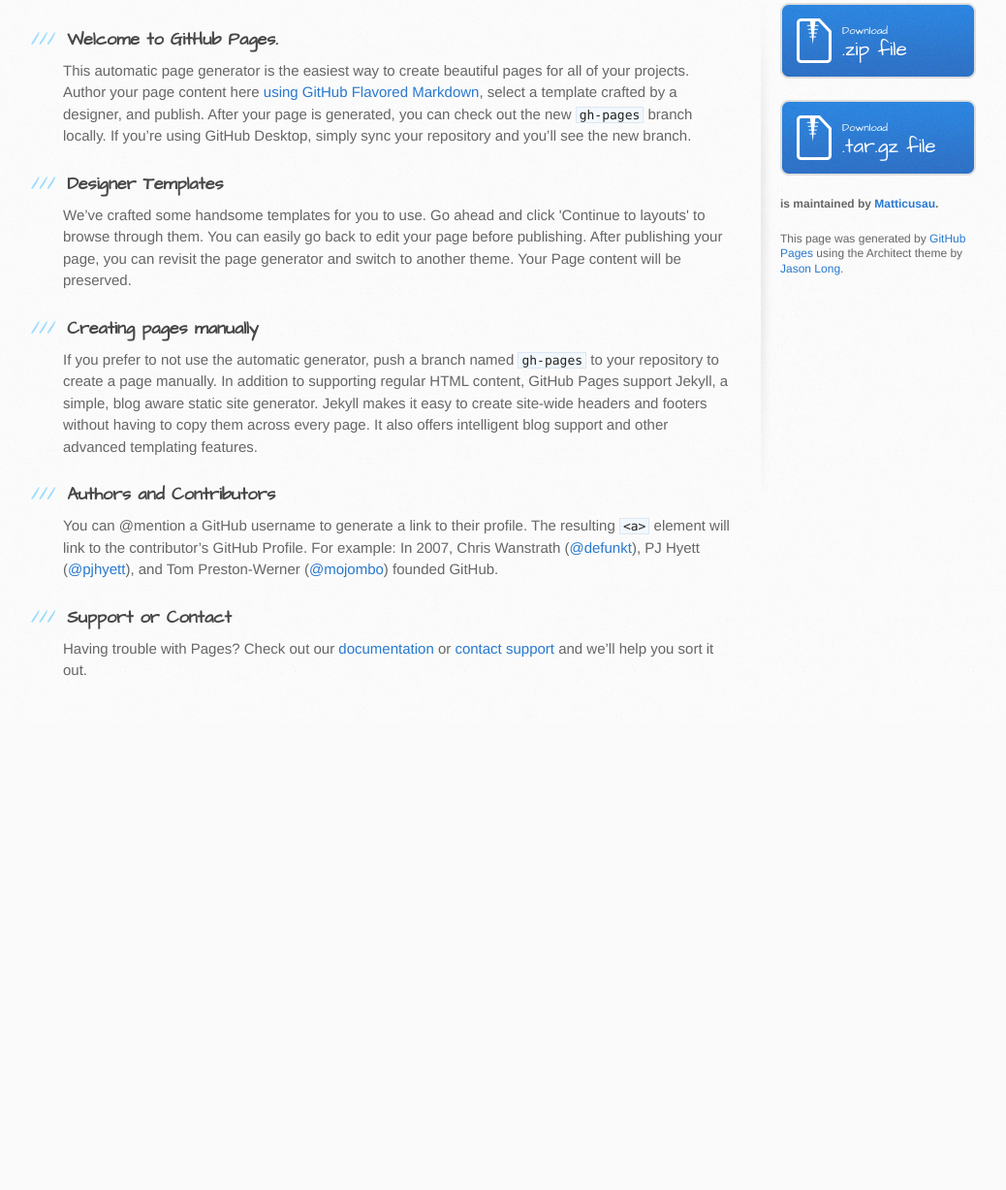
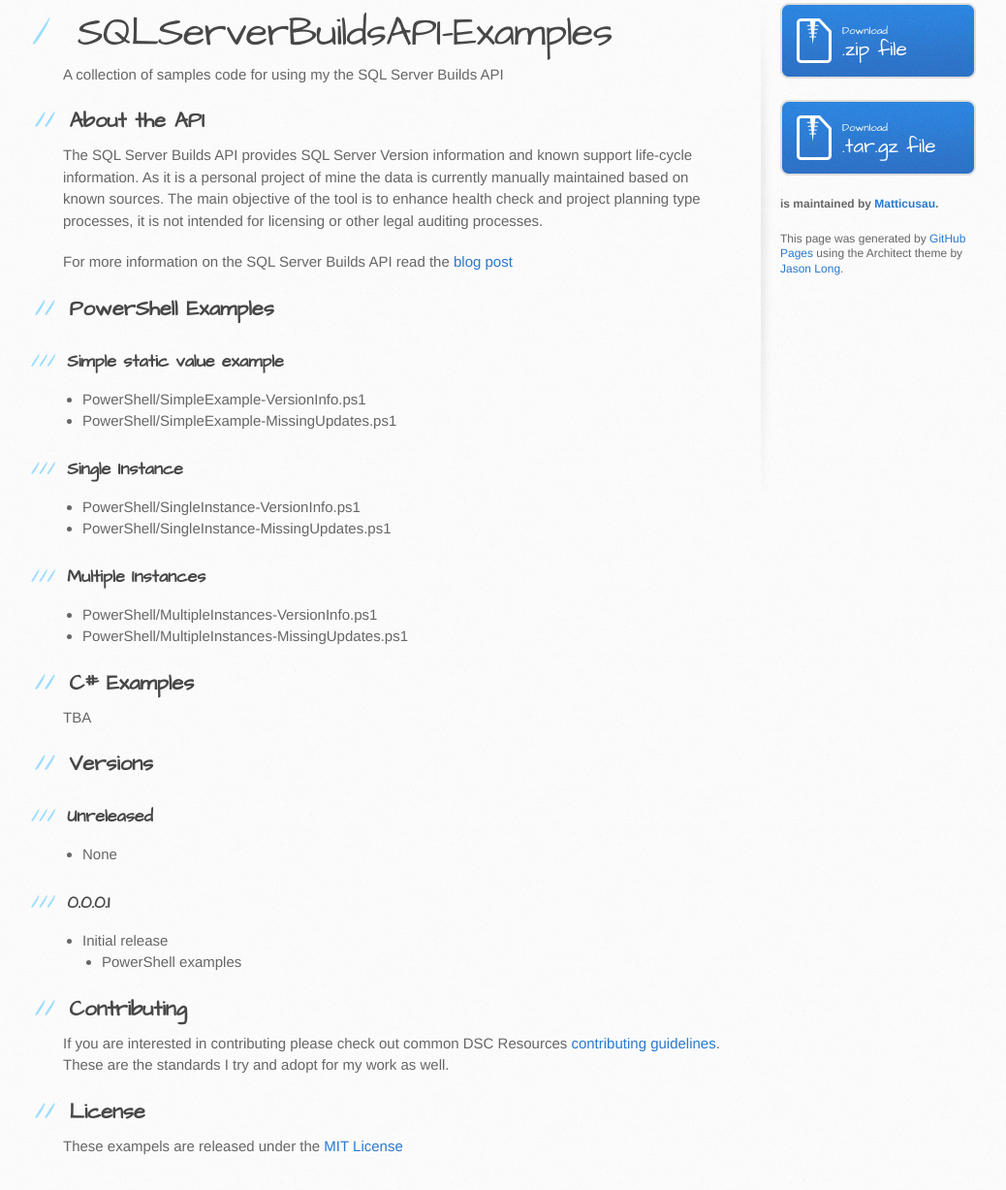
Before and after one commit to Matticusau/SQLServerBuildsAPI-Examples, a plain HTML site: page index.html in a window 1280 px wide. Shown: the part 335-1562 px from the top of the page at 97% size, without its empty margins (105-1143 px from the left). Before the commit the page ends 1080 px from the top, so only its background shows below. Drawn offline with Linux system fonts and the light colour scheme.

```diff
--- a/index.html
+++ b/index.html
@@ -28,30 +28,81 @@
     <div id="content-wrapper">
       <div class="inner clearfix">
         <section id="main-content">
-          <h3>
-<a id="welcome-to-github-pages" class="anchor" href="#welcome-to-github-pages" aria-hidden="true"><span aria-hidden="true" class="octicon octicon-link"></span></a>Welcome to GitHub Pages.</h3>
+          <h1>
+<a id="sqlserverbuildsapi-examples" class="anchor" href="#sqlserverbuildsapi-examples" aria-hidden="true"><span aria-hidden="true" class="octicon octicon-link"></span></a>SQLServerBuildsAPI-Examples</h1>
 
-<p>This automatic page generator is the easiest way to create beautiful pages for all of your projects. Author your page content here <a href="https://guides.github.com/features/mastering-markdown/">using GitHub Flavored Markdown</a>, select a template crafted by a designer, and publish. After your page is generated, you can check out the new <code>gh-pages</code> branch locally. If you’re using GitHub Desktop, simply sync your repository and you’ll see the new branch.</p>
+<p>A collection of samples code for using my the SQL Server Builds API</p>
+
+<h2>
+<a id="about-the-api" class="anchor" href="#about-the-api" aria-hidden="true"><span aria-hidden="true" class="octicon octicon-link"></span></a>About the API</h2>
+
+<p>The SQL Server Builds API provides SQL Server Version information and known support life-cycle information. As it is a personal project of mine the data is currently manually maintained based on known sources. The main objective of the tool is to enhance health check and project planning type processes, it is not intended for licensing or other legal auditing processes.</p>
+
+<p>For more information on the SQL Server Builds API read the <a href="http://blog.matticus.net">blog post</a></p>
+
+<h2>
+<a id="powershell-examples" class="anchor" href="#powershell-examples" aria-hidden="true"><span aria-hidden="true" class="octicon octicon-link"></span></a>PowerShell Examples</h2>
 
 <h3>
-<a id="designer-templates" class="anchor" href="#designer-templates" aria-hidden="true"><span aria-hidden="true" class="octicon octicon-link"></span></a>Designer Templates</h3>
+<a id="simple-static-value-example" class="anchor" href="#simple-static-value-example" aria-hidden="true"><span aria-hidden="true" class="octicon octicon-link"></span></a>Simple static value example</h3>
 
-<p>We’ve crafted some handsome templates for you to use. Go ahead and click 'Continue to layouts' to browse through them. You can easily go back to edit your page before publishing. After publishing your page, you can revisit the page generator and switch to another theme. Your Page content will be preserved.</p>
+<ul>
+<li>PowerShell/SimpleExample-VersionInfo.ps1</li>
+<li>PowerShell/SimpleExample-MissingUpdates.ps1</li>
+</ul>
 
 <h3>
-<a id="creating-pages-manually" class="anchor" href="#creating-pages-manually" aria-hidden="true"><span aria-hidden="true" class="octicon octicon-link"></span></a>Creating pages manually</h3>
+<a id="single-instance" class="anchor" href="#single-instance" aria-hidden="true"><span aria-hidden="true" class="octicon octicon-link"></span></a>Single Instance</h3>
 
-<p>If you prefer to not use the automatic generator, push a branch named <code>gh-pages</code> to your repository to create a page manually. In addition to supporting regular HTML content, GitHub Pages support Jekyll, a simple, blog aware static site generator. Jekyll makes it easy to create site-wide headers and footers without having to copy them across every page. It also offers intelligent blog support and other advanced templating features.</p>
+<ul>
+<li>PowerShell/SingleInstance-VersionInfo.ps1</li>
+<li>PowerShell/SingleInstance-MissingUpdates.ps1</li>
+</ul>
 
 <h3>
-<a id="authors-and-contributors" class="anchor" href="#authors-and-contributors" aria-hidden="true"><span aria-hidden="true" class="octicon octicon-link"></span></a>Authors and Contributors</h3>
+<a id="multiple-instances" class="anchor" href="#multiple-instances" aria-hidden="true"><span aria-hidden="true" class="octicon octicon-link"></span></a>Multiple Instances</h3>
 
-<p>You can @mention a GitHub username to generate a link to their profile. The resulting <code>&lt;a&gt;</code> element will link to the contributor’s GitHub Profile. For example: In 2007, Chris Wanstrath (<a href="https://github.com/defunkt" class="user-mention">@defunkt</a>), PJ Hyett (<a href="https://github.com/pjhyett" class="user-mention">@pjhyett</a>), and Tom Preston-Werner (<a href="https://github.com/mojombo" class="user-mention">@mojombo</a>) founded GitHub.</p>
+<ul>
+<li>PowerShell/MultipleInstances-VersionInfo.ps1</li>
+<li>PowerShell/MultipleInstances-MissingUpdates.ps1</li>
+</ul>
+
+<h2>
+<a id="c-examples" class="anchor" href="#c-examples" aria-hidden="true"><span aria-hidden="true" class="octicon octicon-link"></span></a>C# Examples</h2>
+
+<p>TBA</p>
+
+<h2>
+<a id="versions" class="anchor" href="#versions" aria-hidden="true"><span aria-hidden="true" class="octicon octicon-link"></span></a>Versions</h2>
 
 <h3>
-<a id="support-or-contact" class="anchor" href="#support-or-contact" aria-hidden="true"><span aria-hidden="true" class="octicon octicon-link"></span></a>Support or Contact</h3>
+<a id="unreleased" class="anchor" href="#unreleased" aria-hidden="true"><span aria-hidden="true" class="octicon octicon-link"></span></a>Unreleased</h3>
 
-<p>Having trouble with Pages? Check out our <a href="https://help.github.com/pages">documentation</a> or <a href="https://github.com/contact">contact support</a> and we’ll help you sort it out.</p>
+<ul>
+<li>None</li>
+</ul>
+
+<h3>
+<a id="0001" class="anchor" href="#0001" aria-hidden="true"><span aria-hidden="true" class="octicon octicon-link"></span></a>0.0.0.1</h3>
+
+<ul>
+<li>Initial release
+
+<ul>
+<li>PowerShell examples</li>
+</ul>
+</li>
+</ul>
+
+<h2>
+<a id="contributing" class="anchor" href="#contributing" aria-hidden="true"><span aria-hidden="true" class="octicon octicon-link"></span></a>Contributing</h2>
+
+<p>If you are interested in contributing please check out common DSC Resources <a href="https://github.com/PowerShell/DscResource.Kit/blob/master/CONTRIBUTING.md">contributing guidelines</a>. These are the standards I try and adopt for my work as well.</p>
+
+<h2>
+<a id="license" class="anchor" href="#license" aria-hidden="true"><span aria-hidden="true" class="octicon octicon-link"></span></a>License</h2>
+
+<p>These exampels are released under the <a href="https://github.com/Matticusau/SQLServerBuildsAPI-Examples/blob/master/LICENSE">MIT License</a></p>
         </section>
 
         <aside id="sidebar">
```
Also changed, not shown: params.json (+1 -1 lines).
